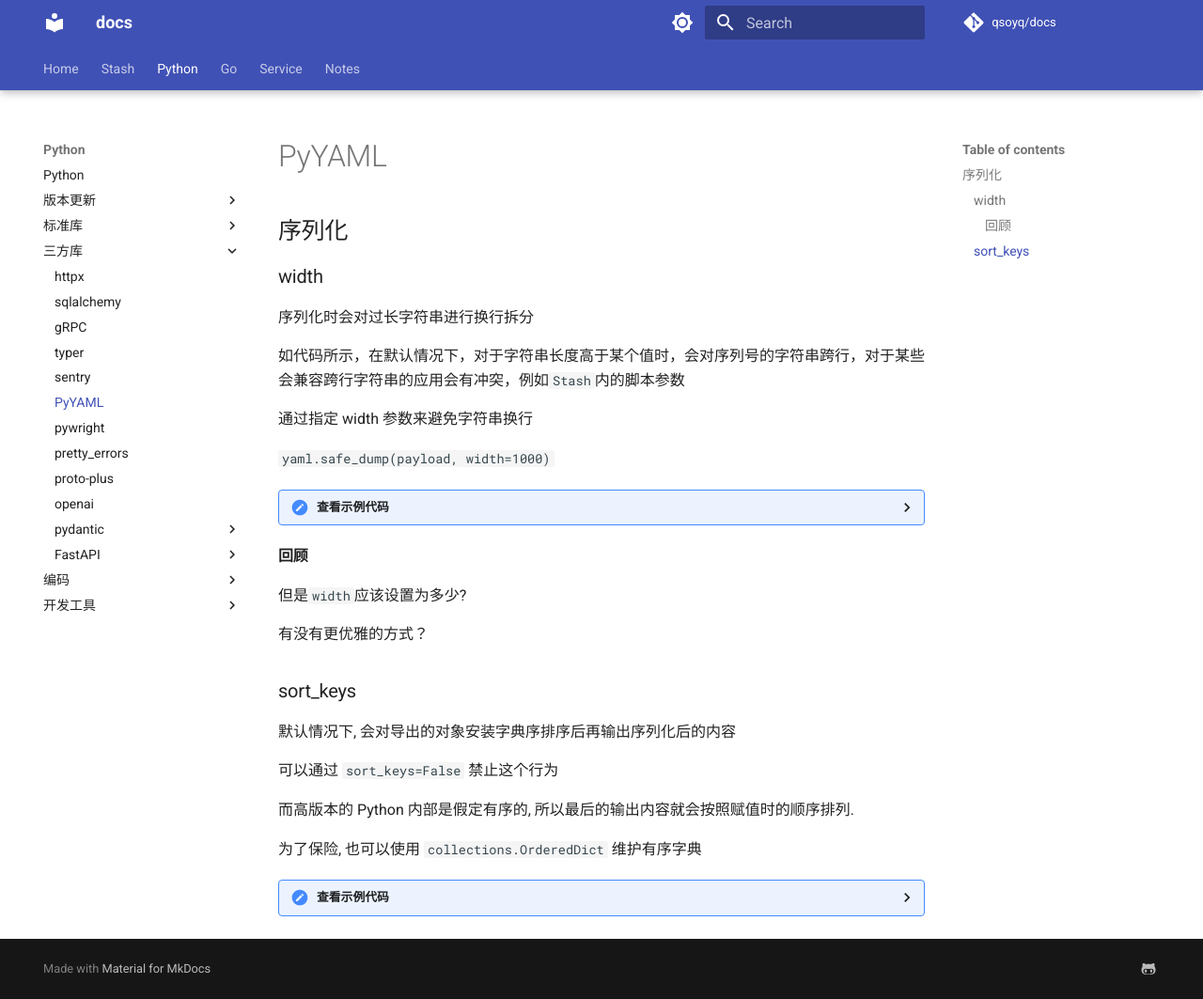
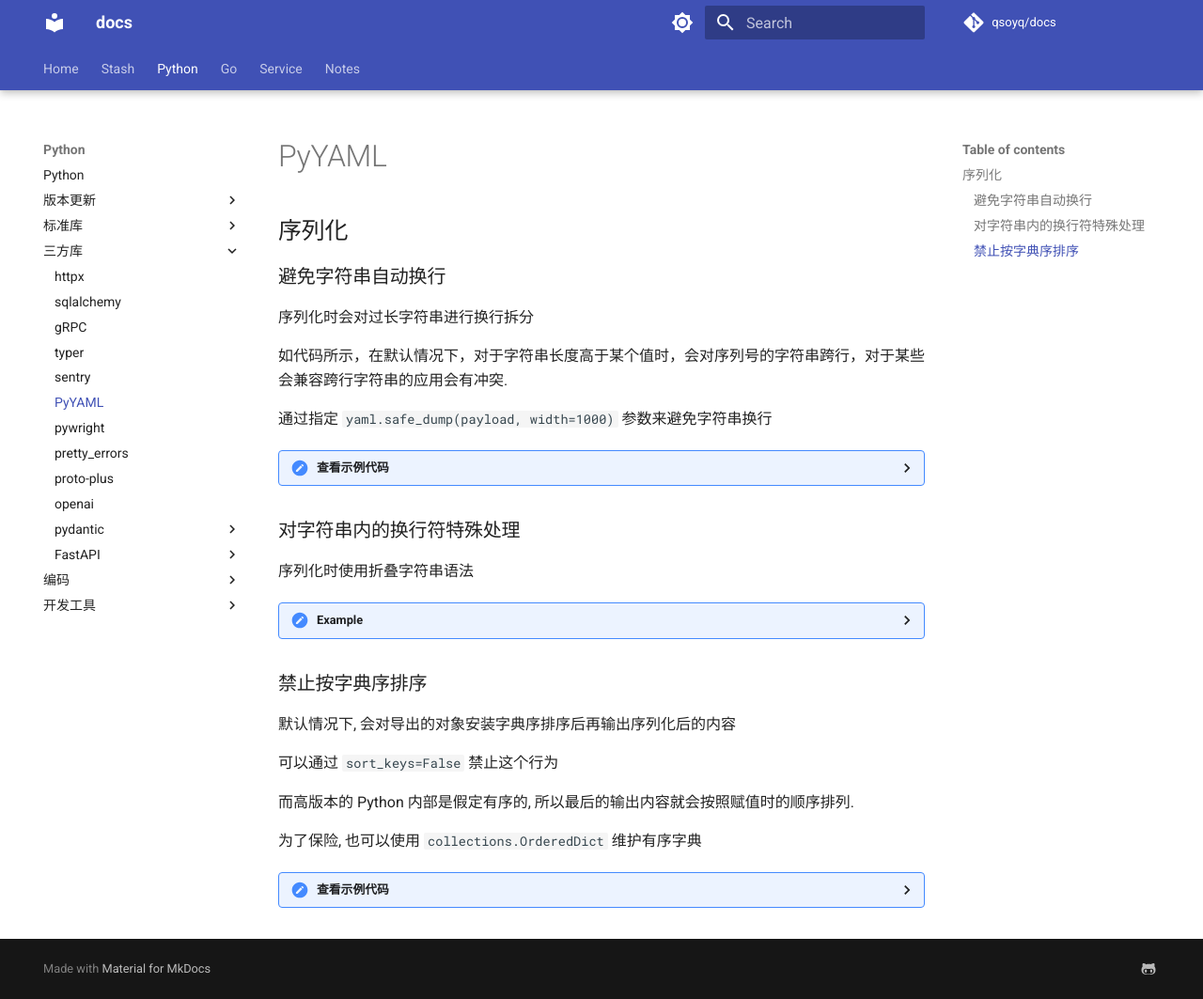
Before and after one commit to qsoyq/docs, an MkDocs documentation site: the page built from docs/python/pyyaml.md, in a window 1280 px wide and 1063 px high. Shown: the whole window at 94% size. Built offline with MkDocs 1.6.1 and Material for MkDocs 9.7.7, drawn with Linux system fonts in a browser that asks for light colours; comment, search, counter and statistics services are not loaded.

Commit message:
update docs/python/pyyaml.md

````diff
--- a/docs/python/pyyaml.md
+++ b/docs/python/pyyaml.md
@@ -2,15 +2,13 @@
 
 ## 序列化
 
-### width
+### 避免字符串自动换行
 
 序列化时会对过长字符串进行换行拆分
 
-如代码所示，在默认情况下，对于字符串长度高于某个值时，会对序列号的字符串跨行，对于某些会兼容跨行字符串的应用会有冲突，例如`Stash`内的脚本参数
+如代码所示，在默认情况下，对于字符串长度高于某个值时，会对序列号的字符串跨行，对于某些会兼容跨行字符串的应用会有冲突.
 
-通过指定 width 参数来避免字符串换行
-
-`yaml.safe_dump(payload, width=1000)`
+通过指定 `yaml.safe_dump(payload, width=1000)` 参数来避免字符串换行
 
 <details>
 
@@ -42,13 +40,41 @@ if __name__ == "__main__":
 
 </details>
 
-#### 回顾
+### 对字符串内的换行符特殊处理
 
-但是`width`应该设置为多少?
+序列化时使用折叠字符串语法
 
-有没有更优雅的方式？
+<details>
+<summary>Example</summary>
 
-### sort_keys
+```python
+import yaml
+
+data = {"text": "first line\nsecond line"}
+
+
+s = """
+"text": |-
+  first line
+  second line
+""".strip()
+result = yaml.safe_dump(data, default_style="|").strip()
+assert s == result, result
+
+s = """
+"text": >-
+  first line
+
+  second line
+""".strip()
+result = yaml.safe_dump(data, default_style=">").strip()
+
+assert s == result, result
+```
+
+</details>
+
+### 禁止按字典序排序
 
 默认情况下, 会对导出的对象安装字典序排序后再输出序列化后的内容
 
````
